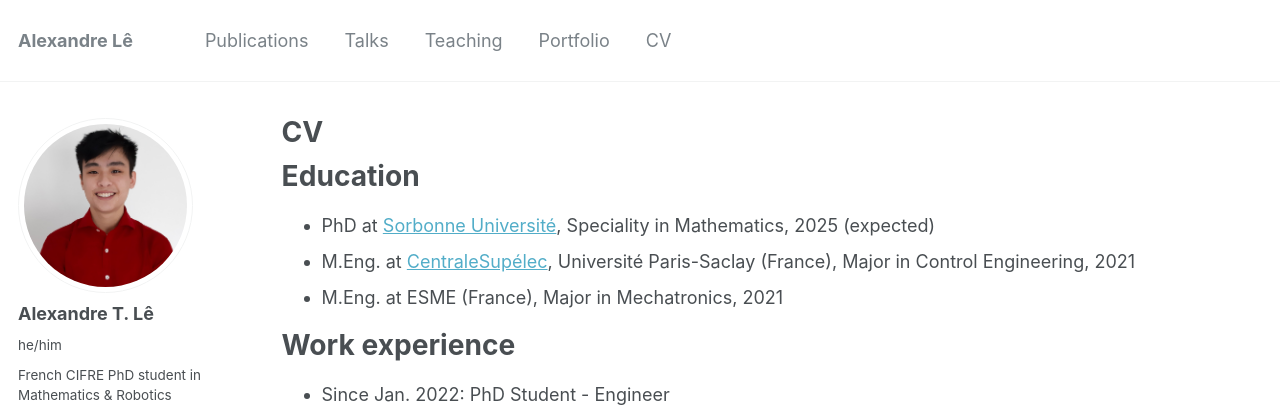
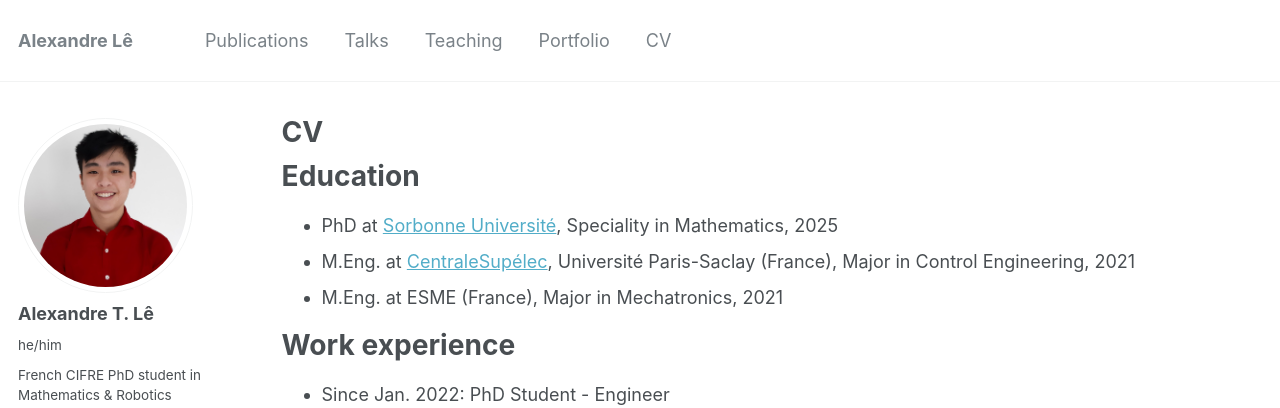
Before and after one commit to alexandre-tle/alexandre-tle.github.io, a Jekyll site: the page built from _pages/cv.md, in a window 1280 px wide and 900 px high. Shown: the top 408 px of the window. Built offline with Jekyll 4.4.1, drawn with Linux system fonts in a browser that asks for light colours; some web fonts are replaced.

Commit message:
Update cv.md

```diff
--- a/_pages/cv.md
+++ b/_pages/cv.md
@@ -11,7 +11,7 @@ redirect_from:
 
 Education
 ======
-* PhD at [Sorbonne Université](https://www.sorbonne-universite.fr/en), Speciality in Mathematics, 2025 (expected)
+* PhD at [Sorbonne Université](https://www.sorbonne-universite.fr/en), Speciality in Mathematics, 2025
 * M.Eng. at [CentraleSupélec](https://www.centralesupelec.fr/en), Université Paris-Saclay (France), Major in Control Engineering, 2021
 * M.Eng. at ESME (France), Major in Mechatronics, 2021
 
```
